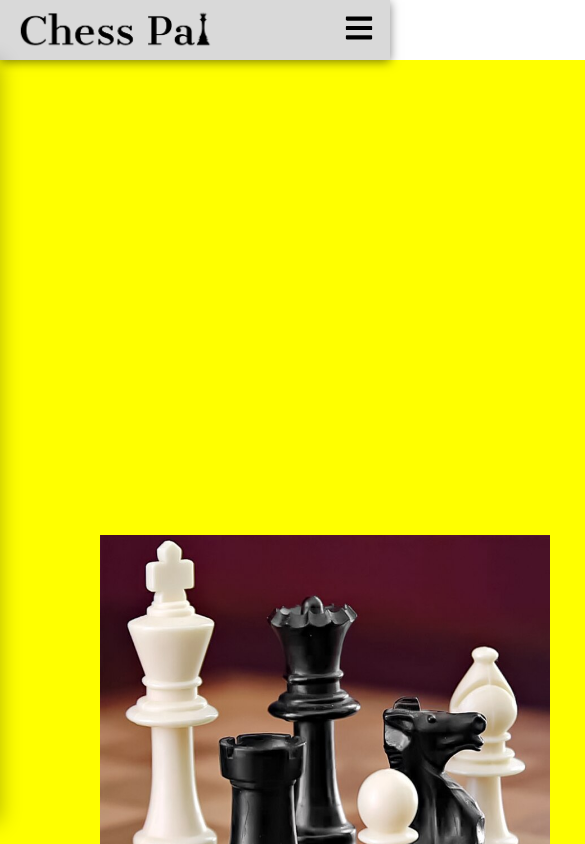
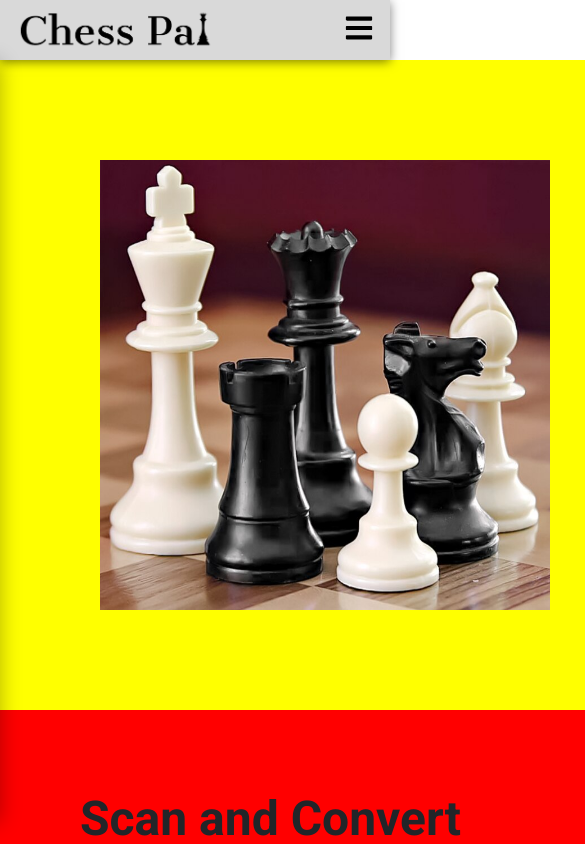
Before and after one commit to francsir/Group6-Design-Project, a React (Create React App) app in the folder chessPal/frontend/: page /Homepage in a window 390 px wide. Shown: the top 844 px of the page, 585 px wide, since content can reach past the window. Built offline with nearby package versions, Linux system fonts and the light colour scheme.

Commit message:
More responsive Homepage section1

```diff
--- a/chessPal/frontend/src/styles/Homepage.module.css
+++ b/chessPal/frontend/src/styles/Homepage.module.css
@@ -6,10 +6,18 @@
   flex-wrap: nowrap;
 }
 
+/* scan_section will position under image_section for high window res */
+@media (max-width: 1300px) {
+  .section1 {
+    flex-wrap: wrap;
+  }
+}
+
 .section2 {
   padding: 10px;
 }
 
+/* -- Section1 classes -- */
 .image_section {
   padding: 100px;
 
@@ -96,7 +104,7 @@
   font-weight: var(--font-weight-bold);
 }
 
-/* wfwefwf */
+/* -- Section2 classes -- */
 .step_container {
   flex-grow: 1;
 }
```
